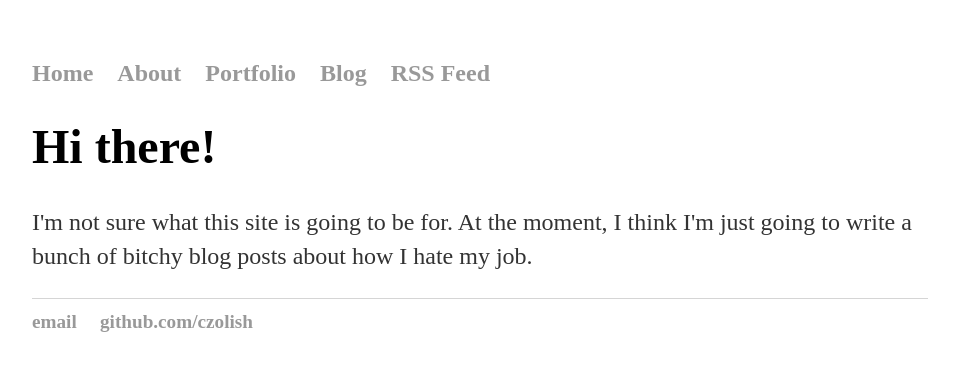
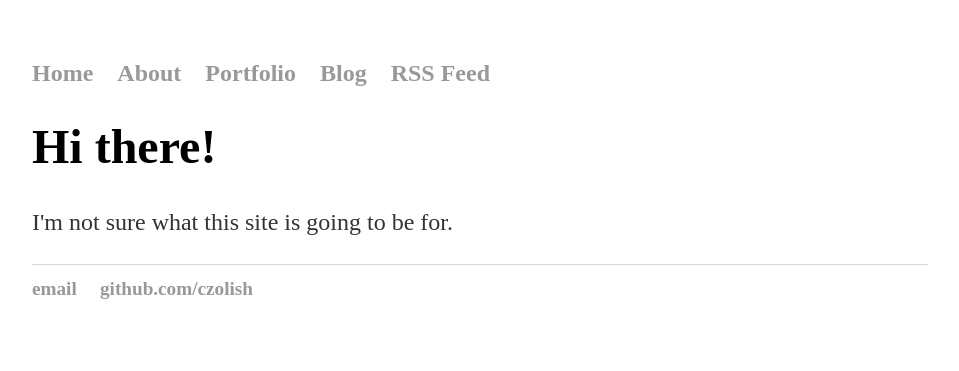
Before and after one commit to czolish/czolish.github.io, a Jekyll site: the page built from index.html, in a window 1280 px wide. Shown: the top 371 px of the page, without its empty margins (160-1119 px from the left). Built offline with Jekyll 4.4.1, drawn with Linux system fonts in a browser that asks for light colours; some web fonts are replaced; comment, search, counter and statistics services are not loaded.

Commit message:
Update index.html

```diff
--- a/index.html
+++ b/index.html
@@ -4,5 +4,5 @@ title: www.czupil.com
 ---
 <div class="blurb">
 	<h1>Hi there!</h1>
-	<p>I'm not sure what this site is going to be for. At the moment, I think I'm just going to write a bunch of bitchy blog posts about how I hate my job.</p>
+	<p>I'm not sure what this site is going to be for.</p>
 </div><!-- /.blurb -->
```
